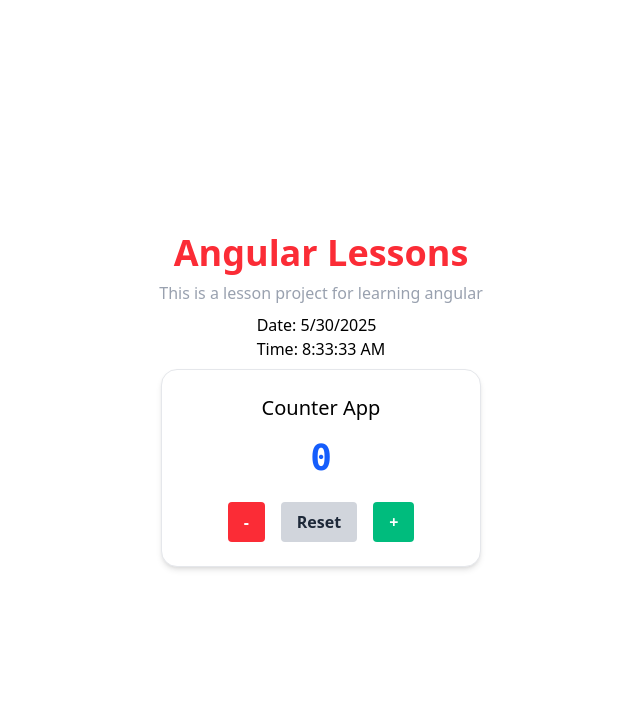
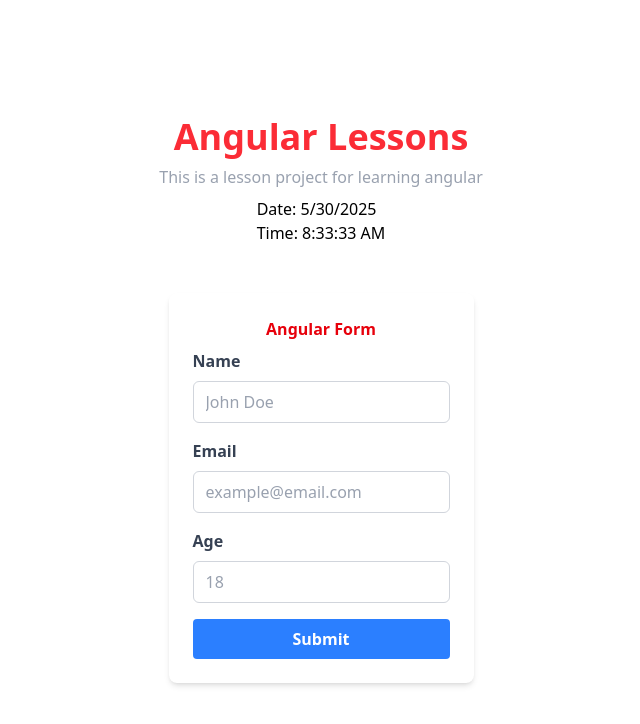
Before and after one commit to arkajitroy/angular-lesson-archive, an Angular app: page / in a window 1280 px wide. Shown: the top 724 px of the page, without its empty margins (319-959 px from the left). Built offline with nearby package versions, Linux system fonts and the light colour scheme.

Commit message:
added: angular-form app using angular-reactive-forms

```diff
--- a/src/app/app.component.html
+++ b/src/app/app.component.html
@@ -18,5 +18,6 @@
     [tags]="['#photography', '#travel', '#winter']"
   /> -->
 
-  <app-counter-app />
+  <!-- <app-counter-app /> -->
+  <app-form-app />
 </main>
--- a/src/app/app.component.ts
+++ b/src/app/app.component.ts
@@ -1,11 +1,12 @@
 import { Component } from '@angular/core';
 import { getTodaysDateAndTime } from '../libs/date';
 import { CardComponent } from './components/card/card.component';
-import { CounterAppComponent } from './counter-app/counter-app.component';
+// import { CounterAppComponent } from './counter-app/counter-app.component';
+import { FormAppComponent } from './form-app/form-app.component';
 
 @Component({
   selector: 'app-root',
-  imports: [CounterAppComponent],
+  imports: [FormAppComponent],
   templateUrl: './app.component.html',
   styleUrl: './app.component.css',
 })
--- /dev/null
+++ b/src/app/form-app/form-app.component.html
@@ -0,0 +1,68 @@
+<main
+  class="max-w-md mx-auto bg-white p-6 rounded-lg shadow-md mt-10 space-y-2"
+>
+  <h3 class="text-red-600 text-center font-bold">Angular Form</h3>
+
+  <form [formGroup]="form" (ngSubmit)="handleOnSubmit()">
+    <!-- NAME -->
+    <div class="mb-4">
+      <label class="block text-gray-700 font-semibold mb-2" for="name"
+        >Name</label
+      >
+      <input
+        id="name"
+        formControlName="name"
+        type="text"
+        class="w-full border border-gray-300 px-3 py-2 rounded-md focus:outline-none focus:ring-2 focus:ring-blue-400 placeholder:text-gray-400"
+        placeholder="John Doe"
+      />
+      <p
+        *ngIf="form.controls.name.invalid && form.controls.name.touched"
+        class="text-red-500 text-sm"
+      >
+        Name is required
+      </p>
+    </div>
+    <!-- Email -->
+    <div class="mb-4">
+      <label class="block text-gray-700 font-semibold mb-2" for="email"
+        >Email</label
+      >
+      <input
+        id="email"
+        formControlName="email"
+        type="email"
+        class="w-full border border-gray-300 px-3 py-2 rounded-md focus:outline-none focus:ring-2 focus:ring-blue-400 placeholder:text-gray-400"
+        placeholder="example@email.com"
+      />
+      <p
+        *ngIf="form.controls.email.invalid && form.controls.email.touched"
+        class="text-red-500 text-sm"
+      >
+        Valid email required
+      </p>
+    </div>
+
+    <!-- Age -->
+    <div class="mb-4">
+      <label class="block text-gray-700 font-semibold mb-2" for="age"
+        >Age</label
+      >
+      <input
+        id="age"
+        formControlName="age"
+        type="number"
+        class="w-full border border-gray-300 px-3 py-2 rounded-md focus:outline-none focus:ring-2 focus:ring-blue-400 placeholder:text-gray-400"
+        placeholder="18"
+      />
+    </div>
+
+    <button
+      type="submit"
+      [disabled]="form.invalid"
+      class="w-full bg-blue-500 hover:bg-blue-600 text-white font-bold py-2 px-4 rounded"
+    >
+      Submit
+    </button>
+  </form>
+</main>
--- /dev/null
+++ b/src/app/form-app/form-app.component.ts
@@ -0,0 +1,32 @@
+import { CommonModule } from '@angular/common';
+import { Component } from '@angular/core';
+import {
+  FormControl,
+  FormGroup,
+  ReactiveFormsModule,
+  Validators,
+} from '@angular/forms';
+
+@Component({
+  selector: 'app-form-app',
+  imports: [CommonModule, ReactiveFormsModule],
+  templateUrl: './form-app.component.html',
+  styleUrl: './form-app.component.css',
+})
+export class FormAppComponent {
+  form = new FormGroup({
+    name: new FormControl('', [Validators.required]),
+    email: new FormControl('', [Validators.required, Validators.email]),
+    age: new FormControl('', []),
+  });
+
+  handleOnSubmit() {
+    if (this.form.valid) {
+      console.log('Form Submitted:', this.form.value);
+      this.form.reset();
+    } else {
+      console.log('Form Invalid!');
+      this.form.markAllAsTouched(); // show validation errors
+    }
+  }
+}
```
Also changed, not shown: src/app/form-app/form-app.component.css (added), 1 other file (tests, documents, lock files or other folders).
